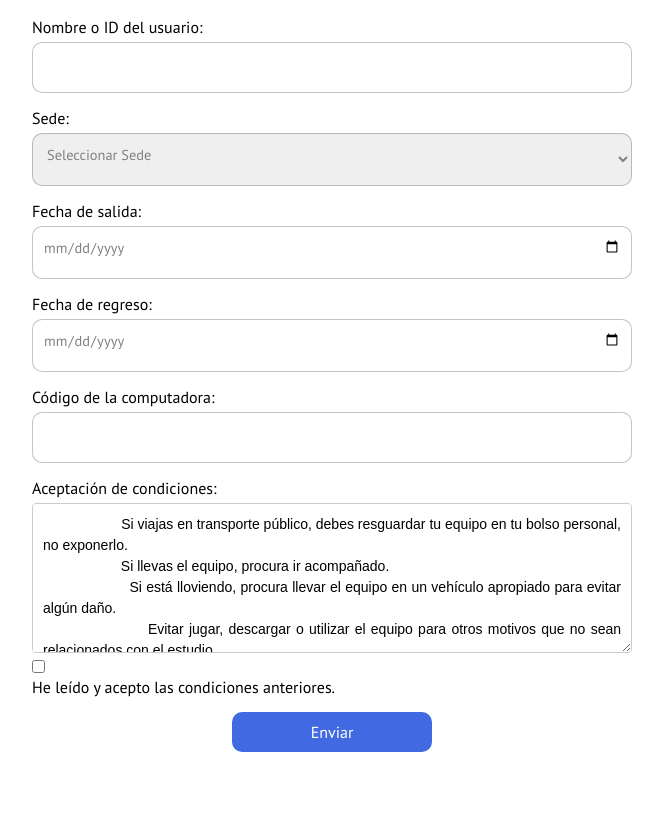
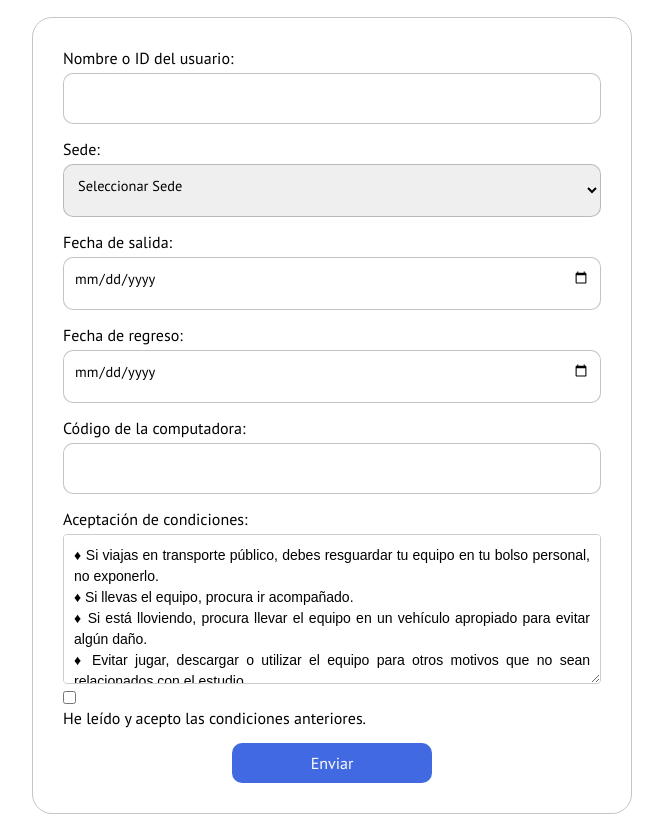
Before and after one commit to RacconNuettt/Proyecto-3, a website built with Parcel: page src/pages/formulario.html in a window 1280 px wide. Shown: the part 65-899 px from the top of the page, without its empty margins (308-971 px from the left). Before the commit the page ends 837 px from the top, so only its background shows below. Built offline with nearby package versions, Linux system fonts and the light colour scheme.

Commit message:
formulario terminado

```diff
--- a/src/css/form.css
+++ b/src/css/form.css
@@ -28,6 +28,11 @@ body {
     display: flex;
     position: relative;
 }
+.borde{
+    border: 1px solid #0000003a;
+    border-radius: 20px;
+    padding: 30px;
+}
 .form-group {
     margin-bottom: 15px;
 }
@@ -43,7 +48,7 @@ body {
     border-radius: 10px;
     outline: 0;
     padding: 10px 10px 20px;
-    color: gray;
+    color: rgb(0, 0, 0);
     cursor: text;
     font-size: .9em;
     top: 15px;
--- a/src/pages/formulario.html
+++ b/src/pages/formulario.html
@@ -4,13 +4,14 @@
 <head>
     <meta charset="UTF-8">
     <meta name="viewport" content="width=device-width, initial-scale=1.0">
-    <title>Document</title>
+    <title>Formulario de solicitud de computaadoras</title>
     <link rel="stylesheet" href="/src\css\form.css">
 </head>
 
 <body>
     <div class="container">
         <h1>Formulario de Solicitud de Computadora</h1>
+        <div class="borde">
             <form action="/submit-form" method="POST">
                 <div class="form-group">
                     <label for="userId">Nombre o ID del usuario:</label>
@@ -45,13 +46,13 @@
                 <div class="form-group">
                     <label for="aceptacion">Aceptación de condiciones:</label>
                     <textarea id="aceptacion" name="aceptacion" readonly>
-                    Si viajas en transporte público, debes resguardar tu equipo en tu bolso personal, no exponerlo.
-                    Si llevas el equipo, procura ir acompañado.
-                    Si está lloviendo, procura llevar el equipo en un vehículo apropiado para evitar algún daño.
-                    Evitar jugar, descargar o utilizar el equipo para otros motivos que no sean relacionados con el estudio.
-                    El equipo será revisado antes y después de ser entregado. Cualquier alteración o instalación indebida podría resultar en la pérdida de privilegios.
-                    Si retiras una computadora sin haber completado el formulario y la boleta física, podrías ser amonestado.
-                    Este formulario debe llenarse junto con la boleta física, que debe estar firmada por la persona encargada.
+♦ Si viajas en transporte público, debes resguardar tu equipo en tu bolso personal, no exponerlo.
+♦ Si llevas el equipo, procura ir acompañado.
+♦ Si está lloviendo, procura llevar el equipo en un vehículo apropiado para evitar algún daño.
+♦ Evitar jugar, descargar o utilizar el equipo para otros motivos que no sean relacionados con el estudio.
+♦ El equipo será revisado antes y después de ser entregado. Cualquier alteración o instalación indebida podría resultar en la pérdida de privilegios.
+♦ Si retiras una computadora sin haber completado el formulario y la boleta física, podrías ser amonestado.
+♦ Este formulario debe llenarse junto con la boleta física, que debe estar firmada por la persona encargada.
                 </textarea>
                     <input type="checkbox" id="confirmacion" name="confirmacion" required>
                     <label for="confirmacion">He leído y acepto las condiciones anteriores.</label>
@@ -62,6 +63,7 @@
                 </div>
             </form>
         </div>
+    </div>
 </body>
 
 </html>
```
Also changed, not shown: src/pages/login.html (+1 -0 lines). Lines whose indentation alone changed are shown as unchanged.
